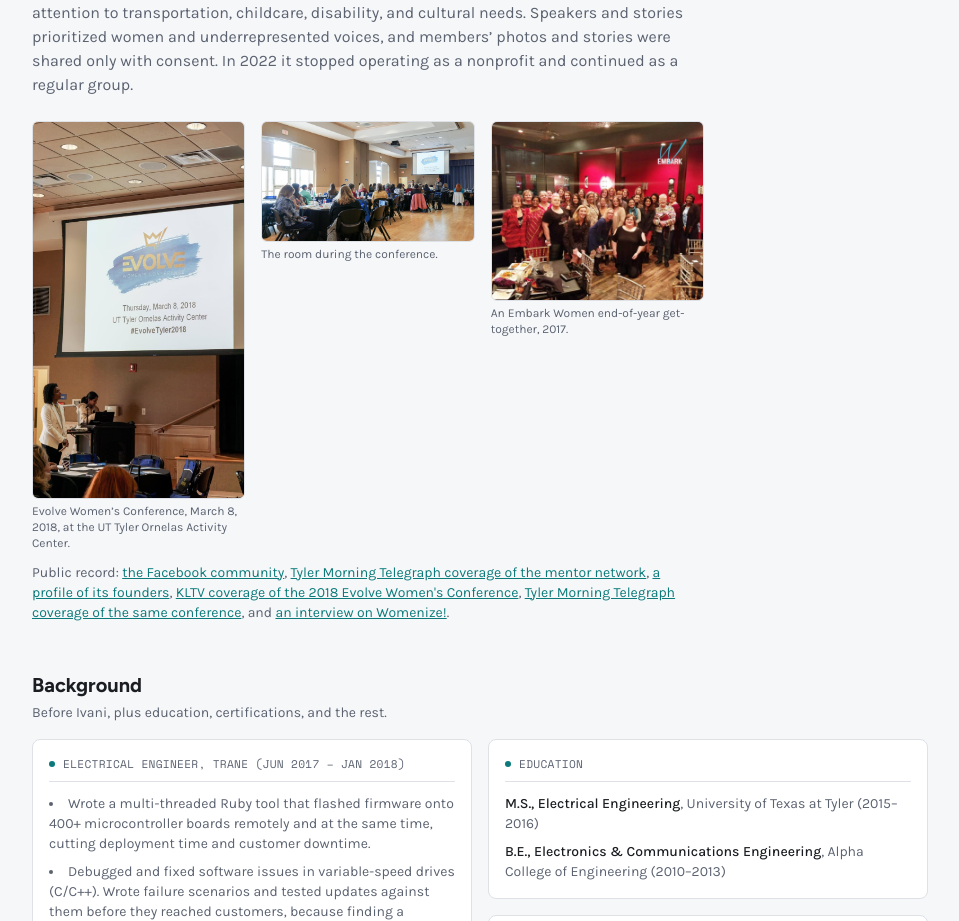
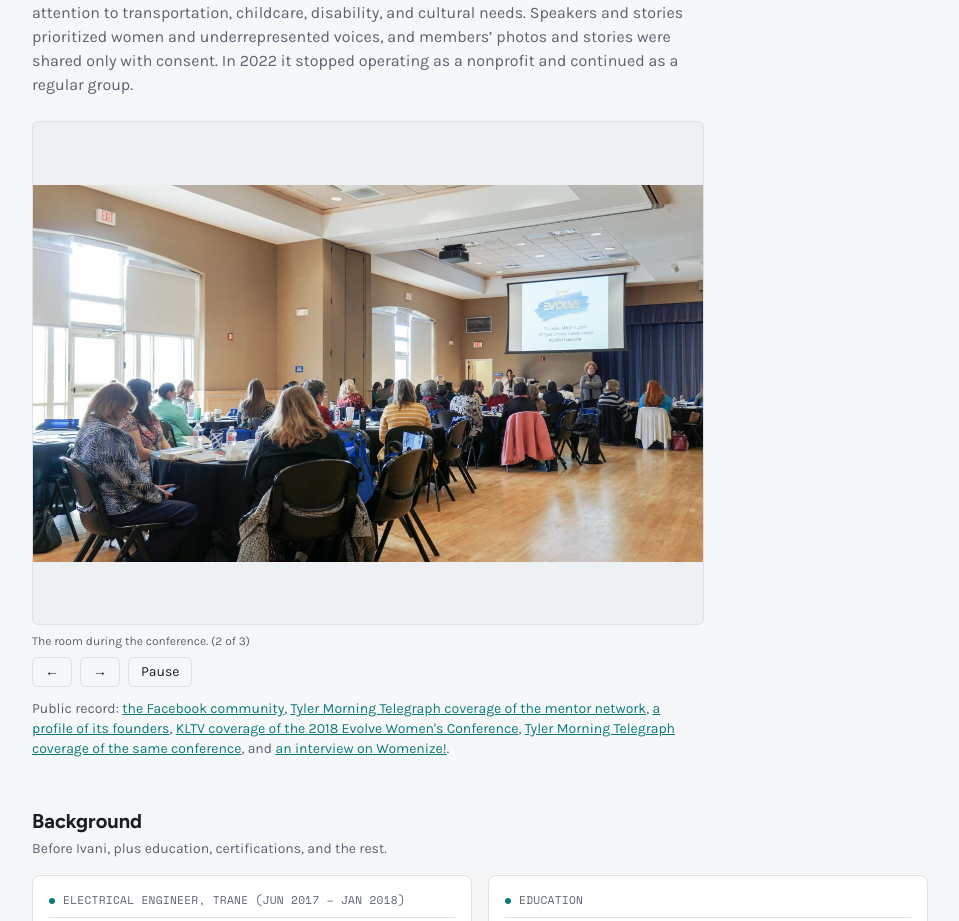
Before and after one commit to Hereforlolz/prototype-playground, a Next.js app: page /about in a window 1280 px wide. Shown: the part 4266-5187 px from the top of the page, without its empty margins (320-1279 px from the left). Built offline with nearby package versions, Linux system fonts and the light colour scheme.

Commit message:
About: Embark photos as an auto-advancing slideshow
Pauses on hover and focus, has pause/play and previous/next buttons, and
does not auto-advance for visitors who prefer reduced motion.

Co-Authored-By: Claude Sonnet 5.5 <noreply@anthropic.com>

```diff
--- /dev/null
+++ b/components/Slideshow.js
@@ -0,0 +1,76 @@
+// components/Slideshow.js
+//
+// Auto-advancing photo slideshow. Pauses on hover and keyboard focus, has a
+// pause/play button and previous/next buttons, and does not auto-advance for
+// visitors who prefer reduced motion.
+import { useEffect, useState, useSyncExternalStore } from 'react';
+import Image from 'next/image';
+
+const INTERVAL_MS = 5000;
+const REDUCED_MOTION = '(prefers-reduced-motion: reduce)';
+
+function subscribeReducedMotion(callback) {
+  const query = window.matchMedia(REDUCED_MOTION);
+  query.addEventListener('change', callback);
+  return () => query.removeEventListener('change', callback);
+}
+
+function getReducedMotion() {
+  return window.matchMedia(REDUCED_MOTION).matches;
+}
+
+export default function Slideshow({ photos, label }) {
+  const [index, setIndex] = useState(0);
+  const [paused, setPaused] = useState(false);
+  const [hovering, setHovering] = useState(false);
+  const reducedMotion = useSyncExternalStore(subscribeReducedMotion, getReducedMotion, () => false);
+  const count = photos.length;
+
+  const playing = !paused && !hovering && !reducedMotion && count > 1;
+
+  useEffect(() => {
+    if (!playing) return undefined;
+    const id = setInterval(() => setIndex(i => (i + 1) % count), INTERVAL_MS);
+    return () => clearInterval(id);
+  }, [playing, count]);
+
+  const go = delta => setIndex(i => (i + delta + count) % count);
+  const photo = photos[index];
+  const btn =
+    'px-3 py-1 rounded-md border border-border text-text text-sm hover:border-accent hover:text-accent transition-colors duration-150';
+
+  return (
+    <section
+      aria-roledescription="carousel"
+      aria-label={label}
+      className="mt-6"
+      onMouseEnter={() => setHovering(true)}
+      onMouseLeave={() => setHovering(false)}
+      onFocus={() => setHovering(true)}
+      onBlur={() => setHovering(false)}
+    >
+      <div className="relative w-full aspect-[4/3] rounded-md border border-border bg-surface-alt overflow-hidden">
+        <Image
+          key={photo.src}
+          src={photo.src}
+          alt={photo.alt}
+          fill
+          sizes="(min-width: 672px) 640px, 100vw"
+          className="object-contain"
+        />
+      </div>
+      <p className="text-muted text-xs mt-2" aria-live={playing ? 'off' : 'polite'}>
+        {photo.caption} ({index + 1} of {count})
+      </p>
+      <div className="flex flex-wrap items-center gap-2 mt-2">
+        <button type="button" className={btn} onClick={() => go(-1)} aria-label="Previous photo">←</button>
+        <button type="button" className={btn} onClick={() => go(1)} aria-label="Next photo">→</button>
+        {!reducedMotion && count > 1 && (
+          <button type="button" className={btn} onClick={() => setPaused(p => !p)}>
+            {paused ? 'Play' : 'Pause'}
+          </button>
+        )}
+      </div>
+    </section>
+  );
+}
--- a/pages/about.js
+++ b/pages/about.js
@@ -4,6 +4,7 @@ import Layout from '../components/Layout';
 import SeoHead from '../components/SeoHead';
 import TerminalFrame from '../components/TerminalFrame';
 import ClosingCTA from '../components/ClosingCTA';
+import Slideshow from '../components/Slideshow';
 import { LOCATION, RELOCATION, WORK_AUTHORIZATION, AVAILABILITY } from '../lib/status';
 import { IVANI_WORK } from '../lib/ivani-work';
 import { EARLIER_ROLE, EDUCATION, CERTIFICATIONS, LANGUAGES, TECHNICAL_ACTIVITIES } from '../lib/background';
@@ -237,14 +238,7 @@ export default function About() {
             {paragraph}
           </p>
         ))}
-        <div className="grid sm:grid-cols-3 gap-4 mt-6 items-start">
-          {EMBARK_PHOTOS.map(({ src, width, height, alt, caption }) => (
-            <figure key={src}>
-              <Image src={src} alt={alt} width={width} height={height} sizes="(min-width: 640px) 240px, 100vw" className="rounded-md border border-border w-full h-auto" />
-              <figcaption className="text-muted text-xs mt-1">{caption}</figcaption>
-            </figure>
-          ))}
-        </div>
+        <Slideshow photos={EMBARK_PHOTOS} label="Embark Women photos" />
         <p className="text-muted text-sm mt-3">
           Public record:{' '}
           <a href="https://www.facebook.com/groups/EmbarkWomen/" target="_blank" rel="noreferrer" className="text-accent hover:opacity-80 underline">
```
